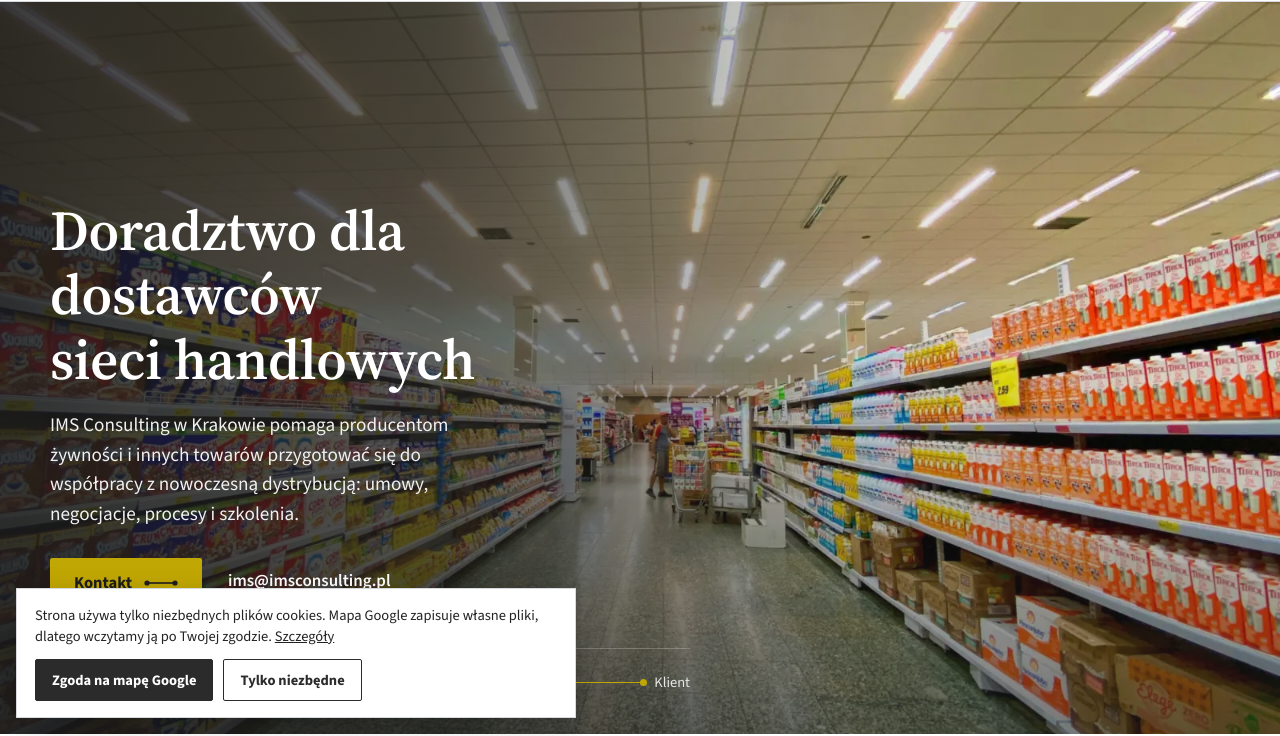
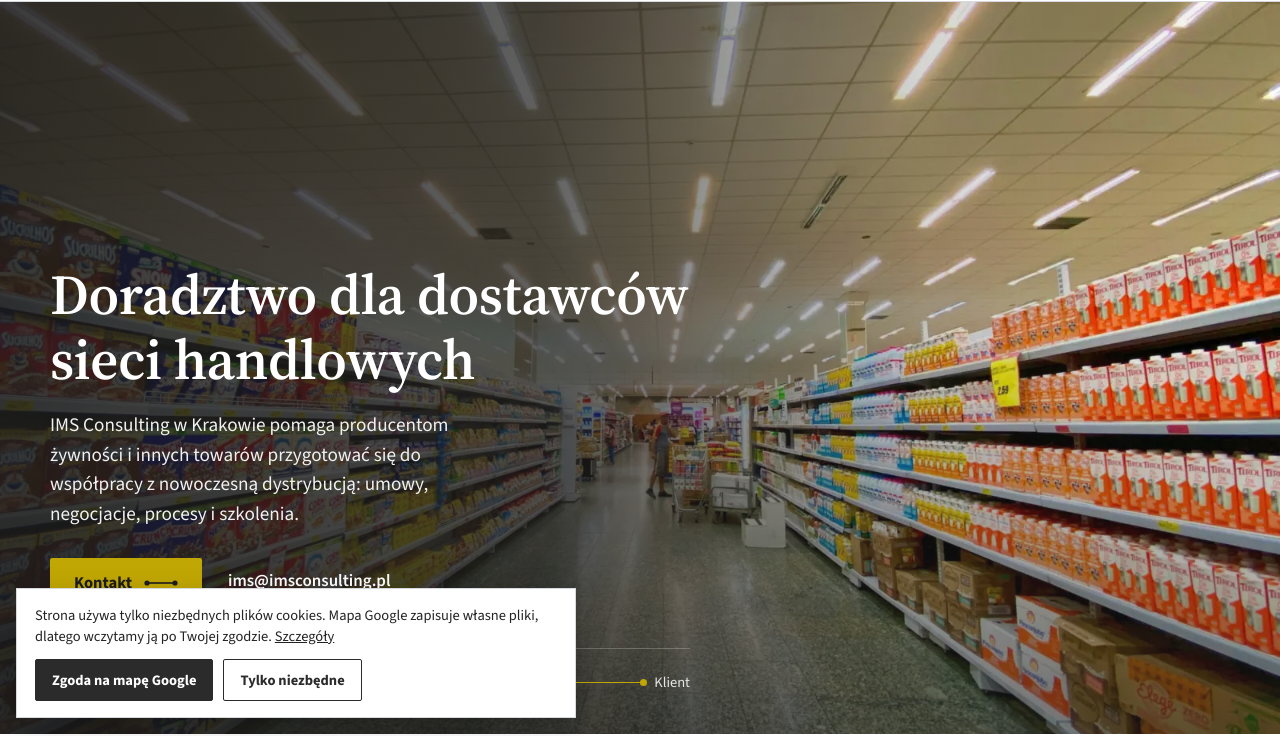
Before and after one commit to Disaster26/imsconsulting-koncepcja, a plain HTML site: page index.html in a window 1280 px wide. Shown: the part 66-802 px from the top of the page. Drawn offline with Linux system fonts and the light colour scheme.

Commit message:
Szerszy naglowek i mocniejszy gradient pierwszego ekranu
Co-Authored-By: Claude Opus 5.5 <noreply@anthropic.com>

```diff
--- a/index.html
+++ b/index.html
@@ -66,9 +66,9 @@ p{margin:0 0 1em}
 .hero{position:relative;min-height:calc(100svh - var(--h));display:flex;flex-direction:column;justify-content:flex-end;color:#fff;background:var(--grafit);overflow:hidden}
 .hero-foto,.hero-foto img{position:absolute;inset:0;width:100%;height:100%}
 .hero-foto img{object-fit:cover;object-position:50% 50%}
-.hero::after{content:"";position:absolute;inset:0;background:linear-gradient(90deg,rgba(28,28,28,.86) 0%,rgba(28,28,28,.66) 34%,rgba(28,28,28,.12) 66%,rgba(28,28,28,0) 100%),linear-gradient(180deg,rgba(28,28,28,0) 45%,rgba(28,28,28,.55) 100%)}
+.hero::after{content:"";position:absolute;inset:0;background:linear-gradient(90deg,rgba(28,28,28,.86) 0%,rgba(28,28,28,.7) 42%,rgba(28,28,28,.18) 72%,rgba(28,28,28,0) 100%),linear-gradient(180deg,rgba(28,28,28,0) 45%,rgba(28,28,28,.55) 100%)}
 .hero-in{position:relative;z-index:1;width:min(1180px,100% - 32px);margin-inline:auto;padding:48px 0 40px}
-.hero h1{font-size:clamp(32px,4.4vw,60px);max-width:22ch;text-wrap:balance}
+.hero h1{font-size:clamp(32px,4.4vw,60px);max-width:12.5em;text-wrap:balance}
 .hero .lead{font-size:clamp(17px,1.5vw,20px);line-height:1.55;max-width:46ch;margin:18px 0 0;color:#f1f1f1}
 .hero-cta{display:flex;flex-wrap:wrap;align-items:center;gap:14px 26px;margin-top:28px}
 .btn{display:inline-flex;align-items:center;gap:12px;min-height:50px;padding:0 24px;background:var(--zloto);color:#1d1d1d;font-weight:700;font-size:16.5px;text-decoration:none;border-radius:2px;transition:background .2s}
```
